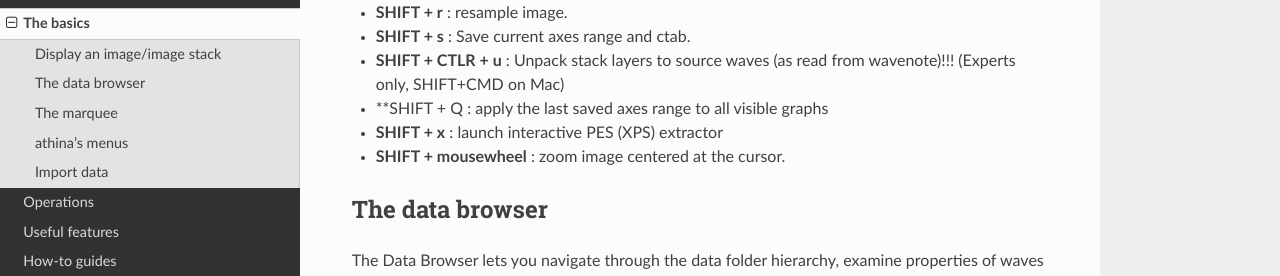
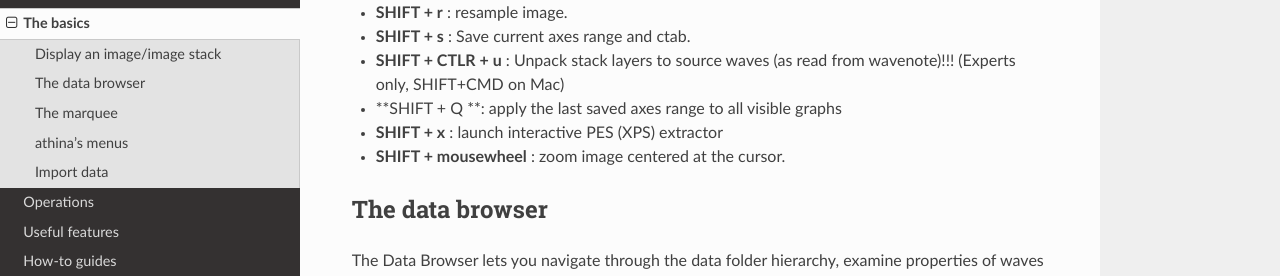
Before and after one commit to evangelosgolias/athina, a Sphinx documentation site: the page built from doc/source/files/thebasics.md, in a window 1280 px wide and 900 px high, scrolled down 1177 px. Shown: the part 159-435 px from the top of the window. Built offline with Sphinx 7.4.7 and the Read the Docs theme 3.1.0, drawn with Linux system fonts in a browser that asks for light colours.

```diff
--- a/doc/source/files/thebasics.md
+++ b/doc/source/files/thebasics.md
@@ -43,7 +43,7 @@
 - **SHIFT + r** : resample image.
 - **SHIFT + s** : Save current axes range and ctab.
 - **SHIFT + CTLR + u** : Unpack stack layers to source waves (as read from wavenote)!!! (Experts only, SHIFT+CMD on Mac)
-- **SHIFT + Q : apply the last saved axes range to all visible graphs
+- **SHIFT + Q **: apply the last saved axes range to all visible graphs
 - **SHIFT + x** : launch interactive PES (XPS) extractor
 - **SHIFT + mousewheel** : zoom image centered at the cursor.
 
```
Also changed, not shown: 8 other files.
